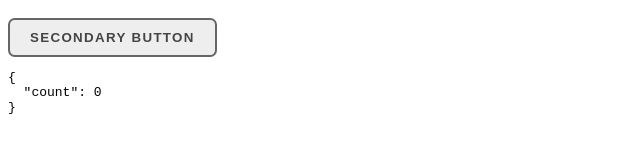
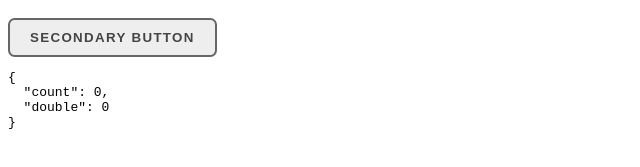
Before and after one commit to Jclong98/vue-library-monorepo, a Vue app in the folder packages/ui/: page / in a window 1280 px wide. Shown: the part 253-420 px from the top of the page, without its empty margins (0-640 px from the left). Built offline with nearby package versions, Linux system fonts and the light colour scheme.

Commit message:
feat: add route alias to ui

```diff
--- a/packages/ui/src/App.vue
+++ b/packages/ui/src/App.vue
@@ -1,7 +1,9 @@
 <script setup lang="ts">
 import { ref } from "vue";
+import { useDouble } from "@/composables/useDouble";
 
 const count = ref(0);
+const double = useDouble(count);
 </script>
 
 <template>
@@ -17,5 +19,5 @@ const count = ref(0);
 
   <JBtn @click="count++" type="secondary">Secondary Button</JBtn>
 
-  <pre>{{ { count } }}</pre>
+  <pre>{{ { count, double } }}</pre>
 </template>
--- /dev/null
+++ b/packages/ui/src/composables/index.ts
@@ -0,0 +1 @@
+export * from './useDouble'
--- /dev/null
+++ b/packages/ui/src/composables/useDouble.ts
@@ -0,0 +1,6 @@
+import { computed, unref } from "vue";
+import type { Ref } from "vue";
+
+export function useDouble(value: Ref<number> | number) {
+    return computed(() => unref(value) * 2);
+}
--- a/packages/ui/src/index.ts
+++ b/packages/ui/src/index.ts
@@ -5,6 +5,7 @@ import type { Plugin } from 'vue'
 import * as components from './components'
 
 export * from './components'
+export * from './composables'
 
 export const uiPlugin: Plugin = {
     install: (app) => {
--- a/packages/ui/tsconfig.json
+++ b/packages/ui/tsconfig.json
@@ -11,7 +11,10 @@
     "isolatedModules": true,
     "esModuleInterop": true,
     "lib": ["ESNext", "DOM"],
-    "skipLibCheck": true
+    "skipLibCheck": true,
+    "paths": {
+      "@/*": ["./src"]
+    }
   },
   "include": ["src/**/*.ts", "src/**/*.d.ts", "src/**/*.tsx", "src/**/*.vue"],
   "references": [{ "path": "./tsconfig.node.json" }]
--- a/packages/ui/vite.config.ts
+++ b/packages/ui/vite.config.ts
@@ -4,6 +4,11 @@ import vue from '@vitejs/plugin-vue'
 
 // https://vitejs.dev/config/
 export default defineConfig({
+  resolve: {
+    alias: {
+      '@': resolve(__dirname, 'src')
+    }
+  },
   plugins: [
     vue(),
   ],
```
